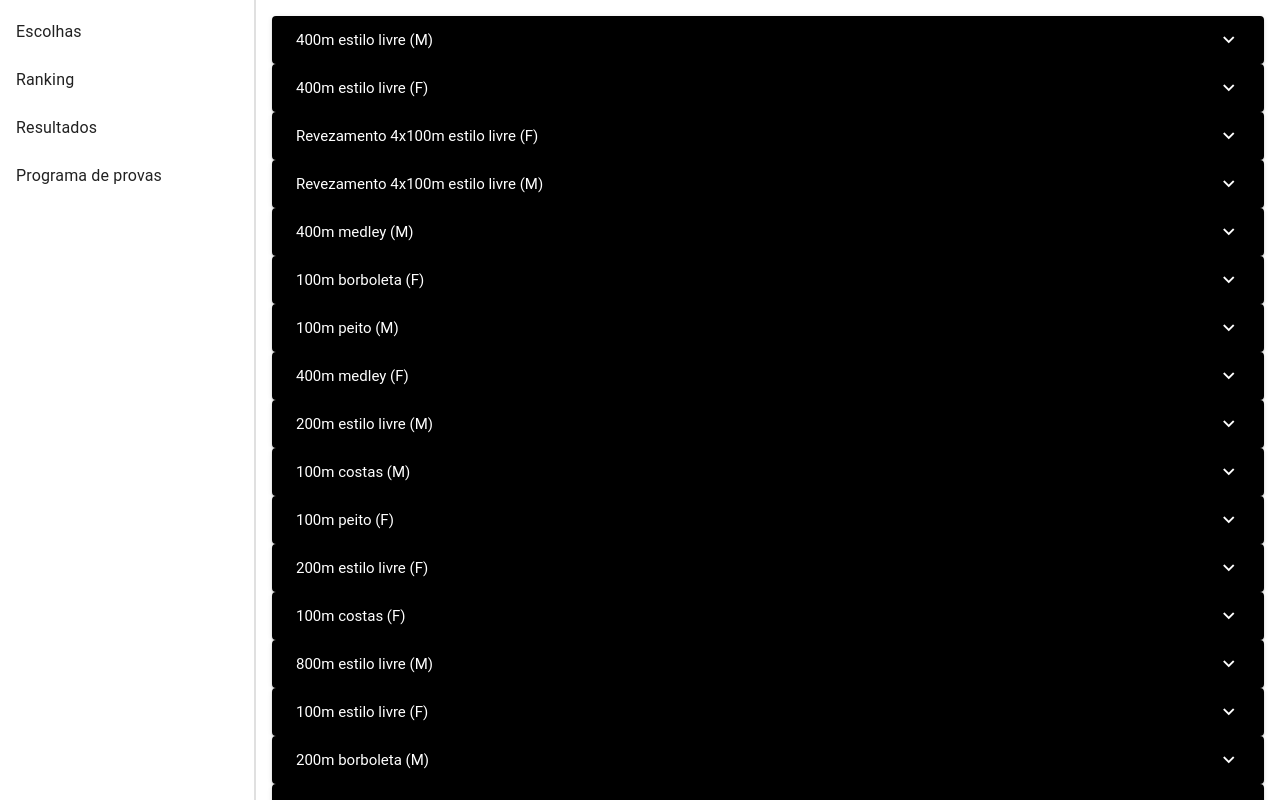
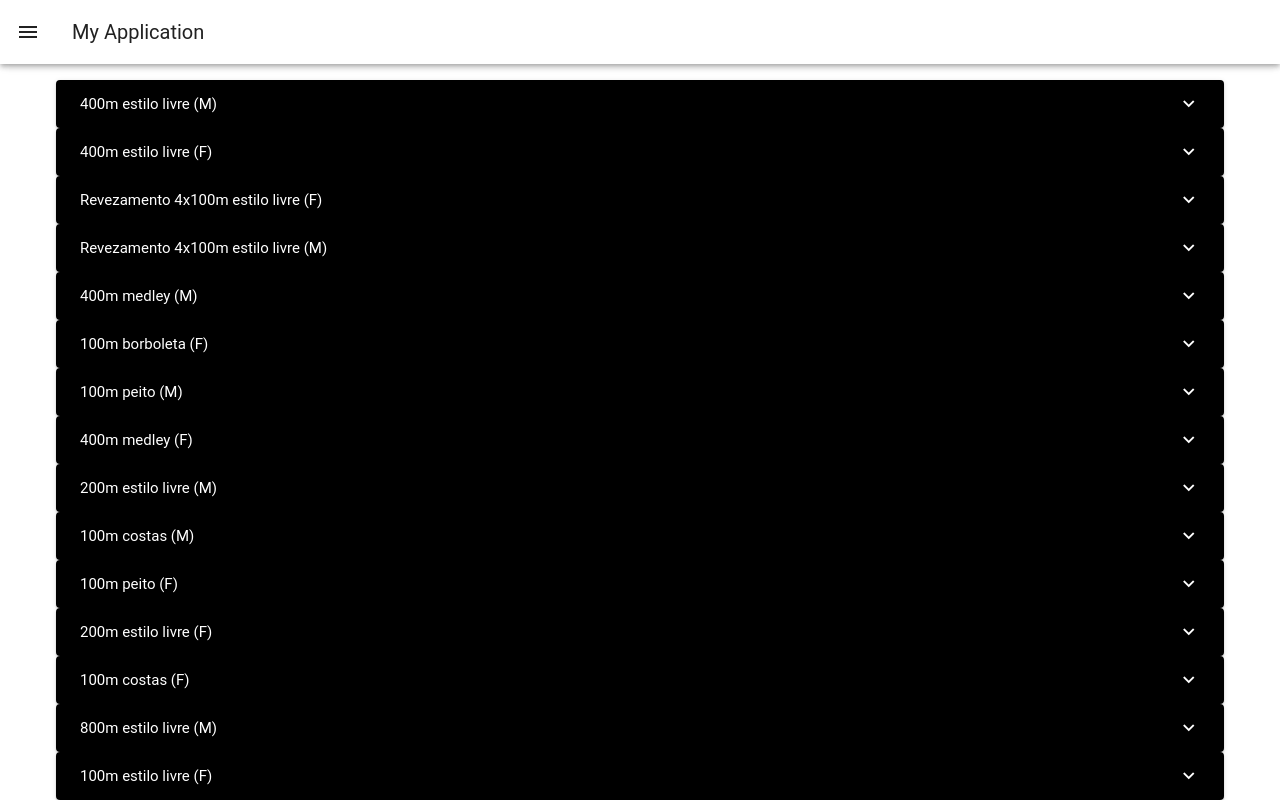
Before and after one commit to fernandiego/betzonex, a Vue app in the folder web/vite-project/: page / in a window 1280 px wide. Shown: the top 800 px of the page. Built offline with nearby package versions, Linux system fonts and the light colour scheme.

Commit message:
Barra de menu

```diff
--- a/web/vite-project/package.json
+++ b/web/vite-project/package.json
@@ -12,6 +12,7 @@
     "@fortawesome/fontawesome-free": "^6.5.2",
     "@mdi/font": "^7.4.47",
     "vue": "^3.3.4",
+    "vue-router": "^4.3.2",
     "vuetify": "^3.6.0-beta.0.0",
     "vuex": "^4.1.0"
   },
--- a/web/vite-project/src/App.vue
+++ b/web/vite-project/src/App.vue
@@ -1,8 +1,6 @@
 <template>
   <v-app>
-    <v-navigation-drawer app>
-      <SideBar/>
-    </v-navigation-drawer>
+    <SideBar />
     <v-main>
       <v-container>
         <Accordion title="400m estilo livre (M)">
@@ -55,15 +53,16 @@
 
 <script setup>
 import Accordion from "./components/Accordion.vue";
-import SideBar from "./components/SideBar.vue";
 import Athlete from "./components/Athlete.vue";
 import {useStore} from 'vuex';
+import SideBar from "./components/SideBar.vue";
 
 const store = useStore();
 
 const printAllSelections = () => {
   console.log('All selections:', store.getters.getSelections);
 };
+
 </script>
 
 <style scoped>
--- a/web/vite-project/src/components/SideBar.vue
+++ b/web/vite-project/src/components/SideBar.vue
@@ -1,26 +1,38 @@
 <template>
-  <v-app>
-    <v-navigation-drawer app>
+  <div>
+    <v-app-bar app>
+      <v-app-bar-nav-icon @click="drawer = !drawer"></v-app-bar-nav-icon>
+      <v-toolbar-title>My Application</v-toolbar-title>
+    </v-app-bar>
+
+    <v-navigation-drawer v-model="drawer" app>
       <SideMenu :menuItems="menuItems" />
     </v-navigation-drawer>
-    <v-main>
-      <v-container>
-        <!-- Main content goes here -->
-      </v-container>
-    </v-main>
-  </v-app>
+  </div>
 </template>
 
 <script setup>
+import { ref } from 'vue';
+import SideMenu from './SideMenu.vue';
 
-
-import SideMenu from "./SideMenu.vue";
+const drawer = ref(false);
 
 const menuItems = [
-  { id: 1, label: 'Escolhas', url: '#' },
+  { id: 1, label: 'Meus palpites', url: '#' },
   { id: 2, label: 'Ranking', url: '#' },
   { id: 3, label: 'Resultados', url: '#' },
-  { id: 4, label: 'Programa de provas', url: '#' }
+  { id: 4, label: 'Programa de provas', url: '#' },
   // Add more menu items as needed
 ];
 </script>
+
+<style scoped>
+.v-navigation-drawer {
+  background-color: #f5f5f5; /* Cor de fundo */
+}
+
+.v-app-bar {
+  background-color: #1e8c19; /* Cor de fundo da barra de aplicativos */
+  color: #ffffff; /* Cor do texto da barra de aplicativos */
+}
+</style>
```
Also changed, not shown: web/vite-project/src/components/Ranking.vue (added), web/vite-project/src/pages/Ranking.vue (added), 1 other file (tests, documents, lock files or other folders).
